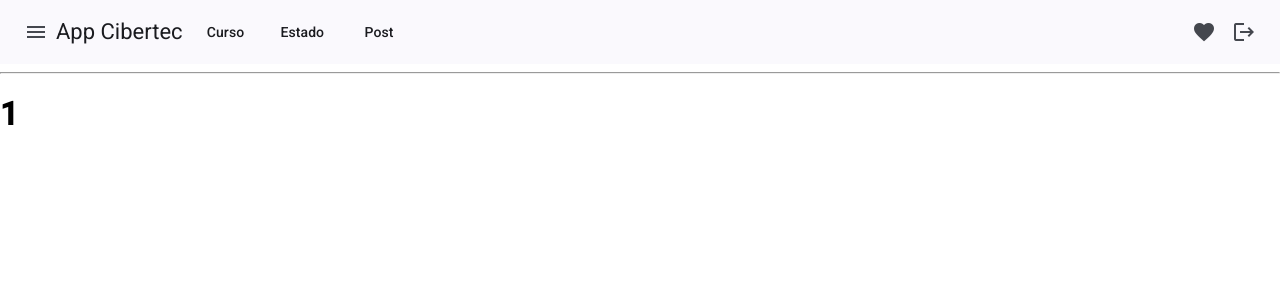
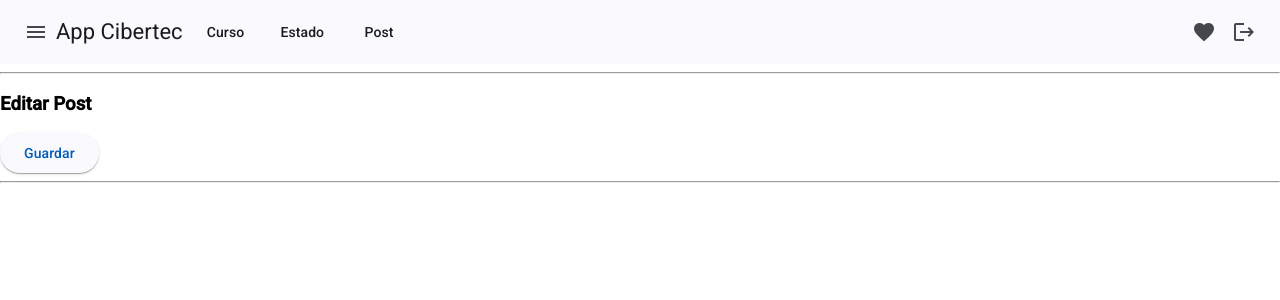
Before and after one commit to gustavoqooo/app-amaterial, an Angular app: page /dashboard/post/1 in a window 1280 px wide. Shown: the top 300 px of the page. Built offline with nearby package versions, Linux system fonts and the light colour scheme; no server answers; sample sign-in values are in the browser's storage.

Commit message:
actualizar y crear post

```diff
--- a/src/app/dashboard/posts/post-detalle/post-detalle.component.html
+++ b/src/app/dashboard/posts/post-detalle/post-detalle.component.html
@@ -1 +1,9 @@
-<h1>{{postId}}</h1>
+<div class="module-header">
+    <div class="left">
+        <h3>{{formTitulo}}</h3>
+    </div>
+    <div class="right">
+        <button mat-raised-button color="primary">Guardar</button>
+    </div>
+</div>
+<hr />
--- a/src/app/dashboard/posts/post-detalle/post-detalle.component.ts
+++ b/src/app/dashboard/posts/post-detalle/post-detalle.component.ts
@@ -1,19 +1,55 @@
 import { Component } from '@angular/core';
+import { FormControl, FormGroup, FormsModule, ReactiveFormsModule } from '@angular/forms';
 import { ActivatedRoute } from '@angular/router';
+import { PostService } from '../post.service';
+import { MaterialModule } from '../../../angular-material/material/material.module';
+
+enum FormType{
+  Crear = 0,
+  Actualizar = 1
+}
 
 @Component({
   selector: 'app-post-detalle',
   standalone: true,
-  imports: [],
+  imports: [FormsModule, ReactiveFormsModule, MaterialModule],
   templateUrl: './post-detalle.component.html',
   styleUrl: './post-detalle.component.css'
 })
 export class PostDetalleComponent {
   postId: string | null = ''
-  constructor(private router: ActivatedRoute){
+  postForm!: FormGroup
+  formType!: FormType
+  formTitulo!: string
+  constructor(private router: ActivatedRoute,
+    private postService: PostService){
   }
 
   ngOnInit(): void {
     this.postId = this.router.snapshot.paramMap.get('id');
+    this.postForm = this.formulario()
+    if(this.postId !== 'nuevo'){
+      this.formTitulo = "Editar Post"
+      this.formType = FormType.Actualizar
+      this.cargarPost(Number(this.postId))
+    }else{
+      this.formTitulo = "Nuevo Post"
+      this.formType = FormType.Crear
+    }
+  }
+  formulario():FormGroup{
+    return new FormGroup({
+      title: new FormControl(''),
+      body: new FormControl(''),
+      userId: new FormControl('')
+    })
+  }
+  cargarPost(postid:number): void{
+    this.postService.getPostById(postid)
+    .subscribe(
+      (data) => {
+        const {title, body, userId} = data
+        this.postForm.setValue({title, body, userId})
+      })
   }
 }
```
